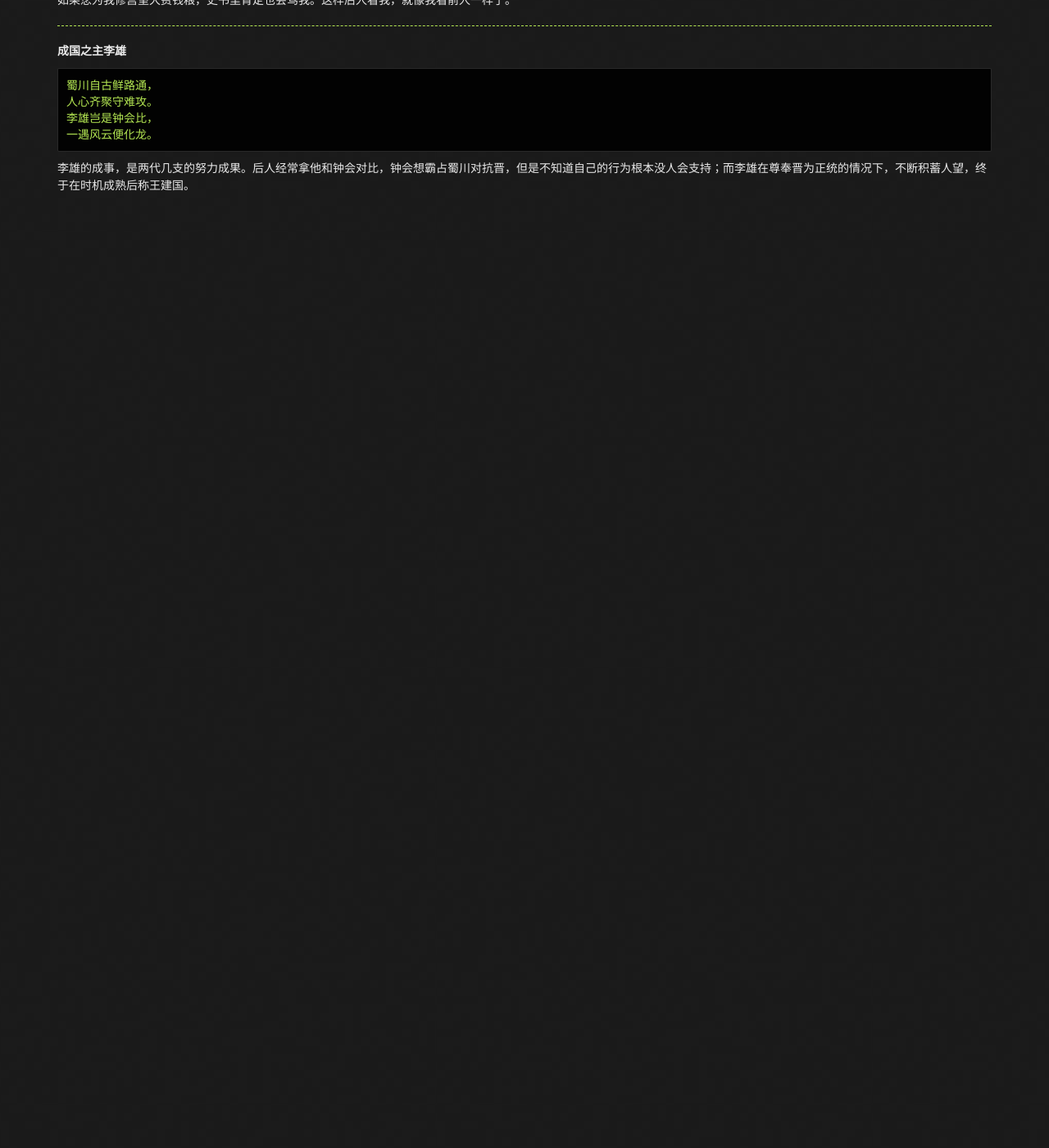
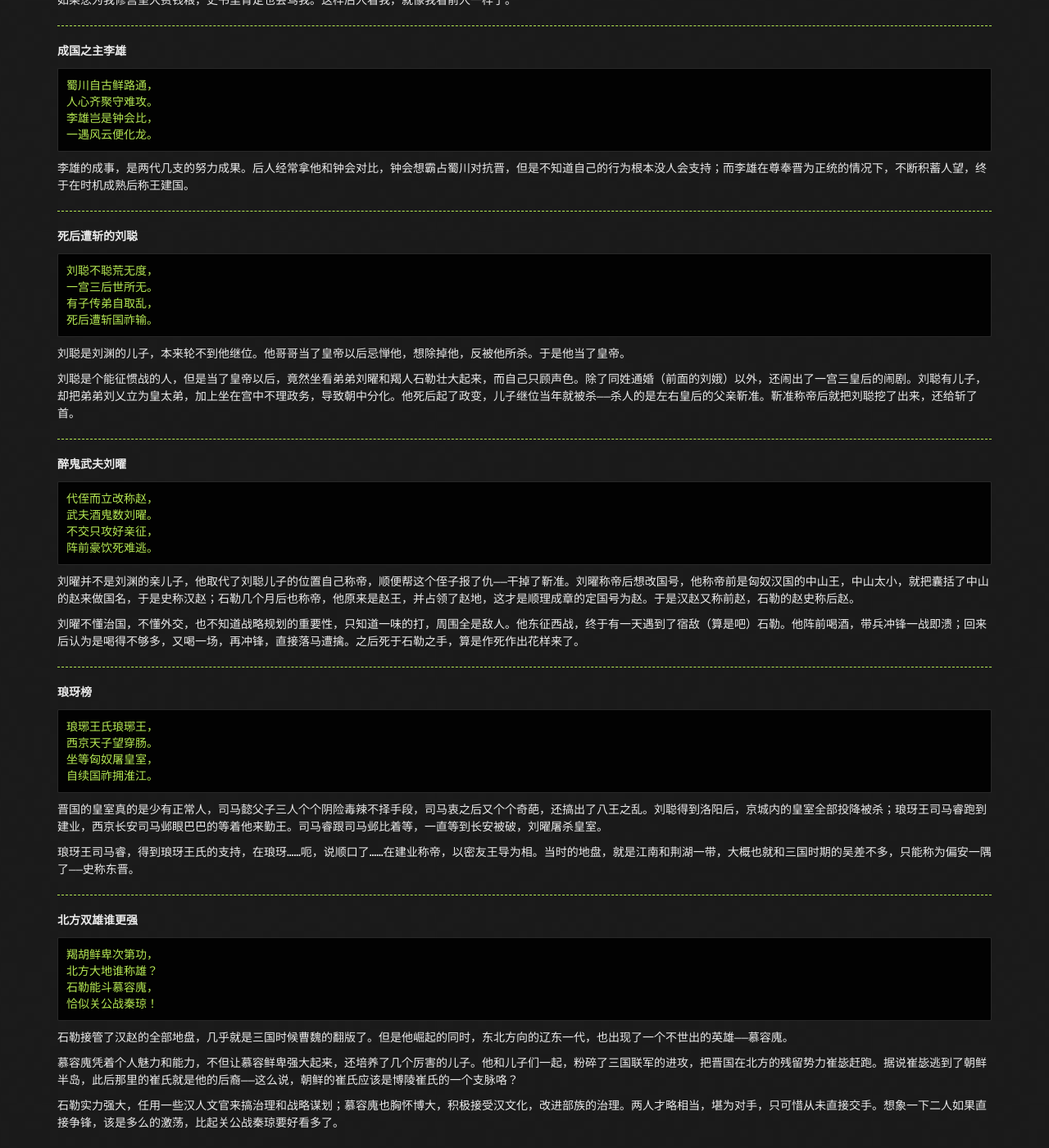
Before and after one commit to weiht/weiht.github.io, a Jekyll site: the page built from _posts/2017-01-30-ns-dynasties-in-poets.md, in a window 1280 px wide and 1400 px high, scrolled down 1314 px. Shown: the whole window at 82% size. Built offline with Jekyll 4.4.1, drawn with Linux system fonts in a browser that asks for light colours; before the commit the page ends 1571 px from its top, so only the background shows below that.

Commit message:
打油诗中的南北朝：加入了刘聪、刘曜、司马睿。

```diff
--- a/_posts/2017-01-30-ns-dynasties-in-poets.md
+++ b/_posts/2017-01-30-ns-dynasties-in-poets.md
@@ -68,3 +68,57 @@ prefix: 有趣的历史
 	一遇风云便化龙。
 
 李雄的成事，是两代几支的努力成果。后人经常拿他和钟会对比，钟会想霸占蜀川对抗晋，但是不知道自己的行为根本没人会支持；而李雄在尊奉晋为正统的情况下，不断积蓄人望，终于在时机成熟后称王建国。
+
+------
+
+**死后遭斩的刘聪**
+
+	刘聪不聪荒无度，
+	一宫三后世所无。
+	有子传弟自取乱，
+	死后遭斩国祚输。
+
+刘聪是刘渊的儿子，本来轮不到他继位。他哥哥当了皇帝以后忌惮他，想除掉他，反被他所杀。于是他当了皇帝。
+
+刘聪是个能征惯战的人，但是当了皇帝以后，竟然坐看弟弟刘曜和羯人石勒壮大起来，而自己只顾声色。除了同姓通婚（前面的刘娥）以外，还闹出了一宫三皇后的闹剧。刘聪有儿子，却把弟弟刘乂立为皇太弟，加上坐在宫中不理政务，导致朝中分化。他死后起了政变，儿子继位当年就被杀——杀人的是左右皇后的父亲靳准。靳准称帝后就把刘聪挖了出来，还给斩了首。
+
+------
+
+**醉鬼武夫刘曜**
+
+	代侄而立改称赵，
+	武夫酒鬼数刘曜。
+	不交只攻好亲征，
+	阵前豪饮死难逃。
+
+刘曜并不是刘渊的亲儿子，他取代了刘聪儿子的位置自己称帝，顺便帮这个侄子报了仇——干掉了靳准。刘曜称帝后想改国号，他称帝前是匈奴汉国的中山王，中山太小，就把囊括了中山的赵来做国名，于是史称汉赵；石勒几个月后也称帝，他原来是赵王，并占领了赵地，这才是顺理成章的定国号为赵。于是汉赵又称前赵，石勒的赵史称后赵。
+
+刘曜不懂治国，不懂外交，也不知道战略规划的重要性，只知道一味的打，周围全是敌人。他东征西战，终于有一天遇到了宿敌（算是吧）石勒。他阵前喝酒，带兵冲锋一战即溃；回来后认为是喝得不够多，又喝一场，再冲锋，直接落马遭擒。之后死于石勒之手，算是作死作出花样来了。
+
+------
+
+**琅玡榜**
+
+	琅琊王氏琅琊王，
+	西京天子望穿肠。
+	坐等匈奴屠皇室，
+	自续国祚拥淮江。
+
+晋国的皇室真的是少有正常人，司马懿父子三人个个阴险毒辣不择手段，司马衷之后又个个奇葩，还搞出了八王之乱。刘聪得到洛阳后，京城内的皇室全部投降被杀；琅玡王司马睿跑到建业，西京长安司马邺眼巴巴的等着他来勤王。司马睿跟司马邺比着等，一直等到长安被破，刘曜屠杀皇室。
+
+琅玡王司马睿，得到琅玡王氏的支持，在琅玡……呃，说顺口了……在建业称帝，以密友王导为相。当时的地盘，就是江南和荆湖一带，大概也就和三国时期的吴差不多，只能称为偏安一隅了——史称东晋。
+
+------
+
+**北方双雄谁更强**
+
+	羯胡鲜卑次第功，
+	北方大地谁称雄？
+	石勒能斗慕容廆，
+	恰似关公战秦琼！
+
+石勒接管了汉赵的全部地盘，几乎就是三国时候曹魏的翻版了。但是他崛起的同时，东北方向的辽东一代，也出现了一个不世出的英雄——慕容廆。
+
+慕容廆凭着个人魅力和能力，不但让慕容鲜卑强大起来，还培养了几个厉害的儿子。他和儿子们一起，粉碎了三国联军的进攻，把晋国在北方的残留势力崔毖赶跑。据说崔毖逃到了朝鲜半岛，此后那里的崔氏就是他的后裔——这么说，朝鲜的崔氏应该是博陵崔氏的一个支脉咯？
+
+石勒实力强大，任用一些汉人文官来搞治理和战略谋划；慕容廆也胸怀博大，积极接受汉文化，改进部族的治理。两人才略相当，堪为对手，只可惜从未直接交手。想象一下二人如果直接争锋，该是多么的激荡，比起关公战秦琼要好看多了。
```
